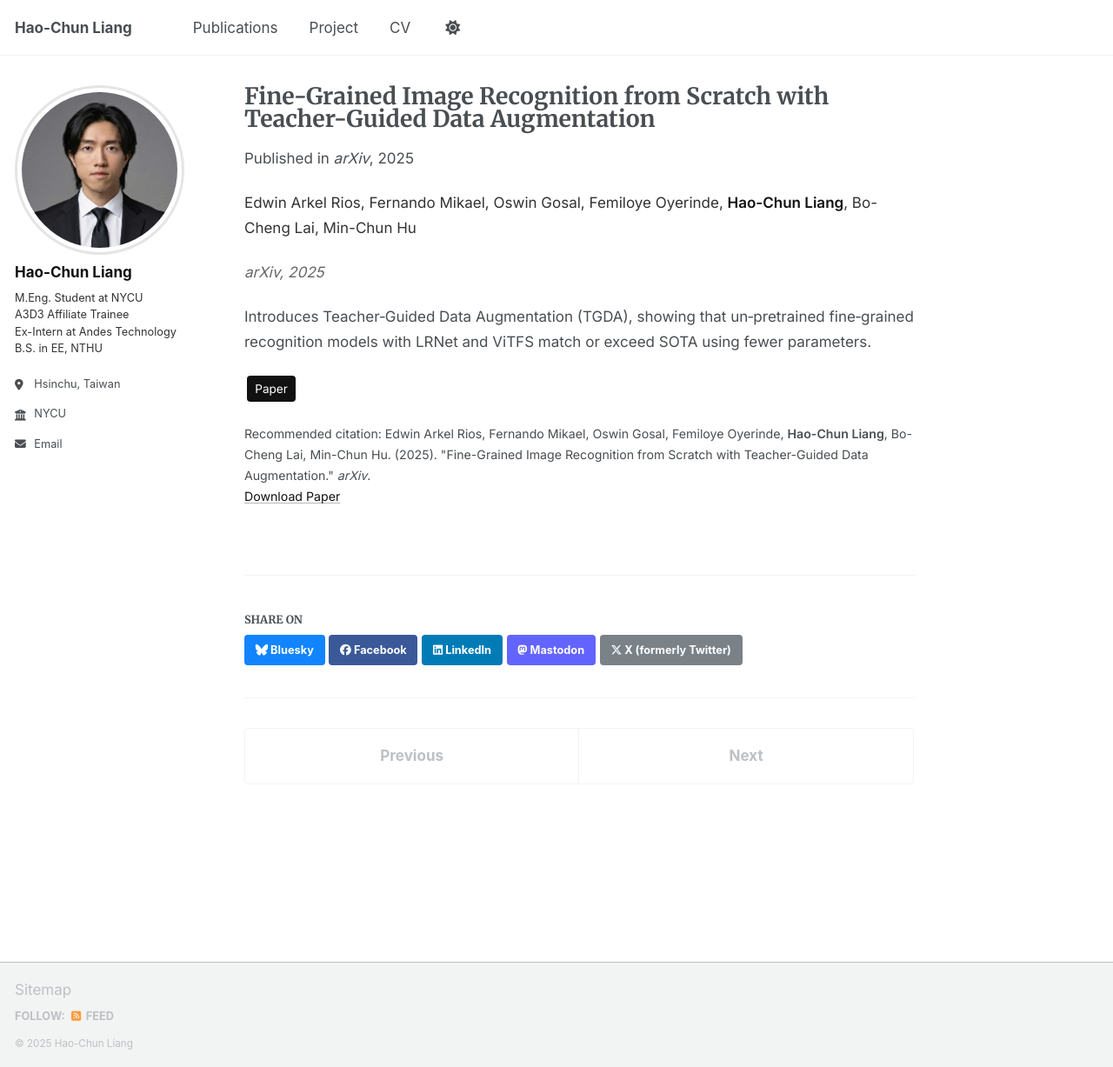
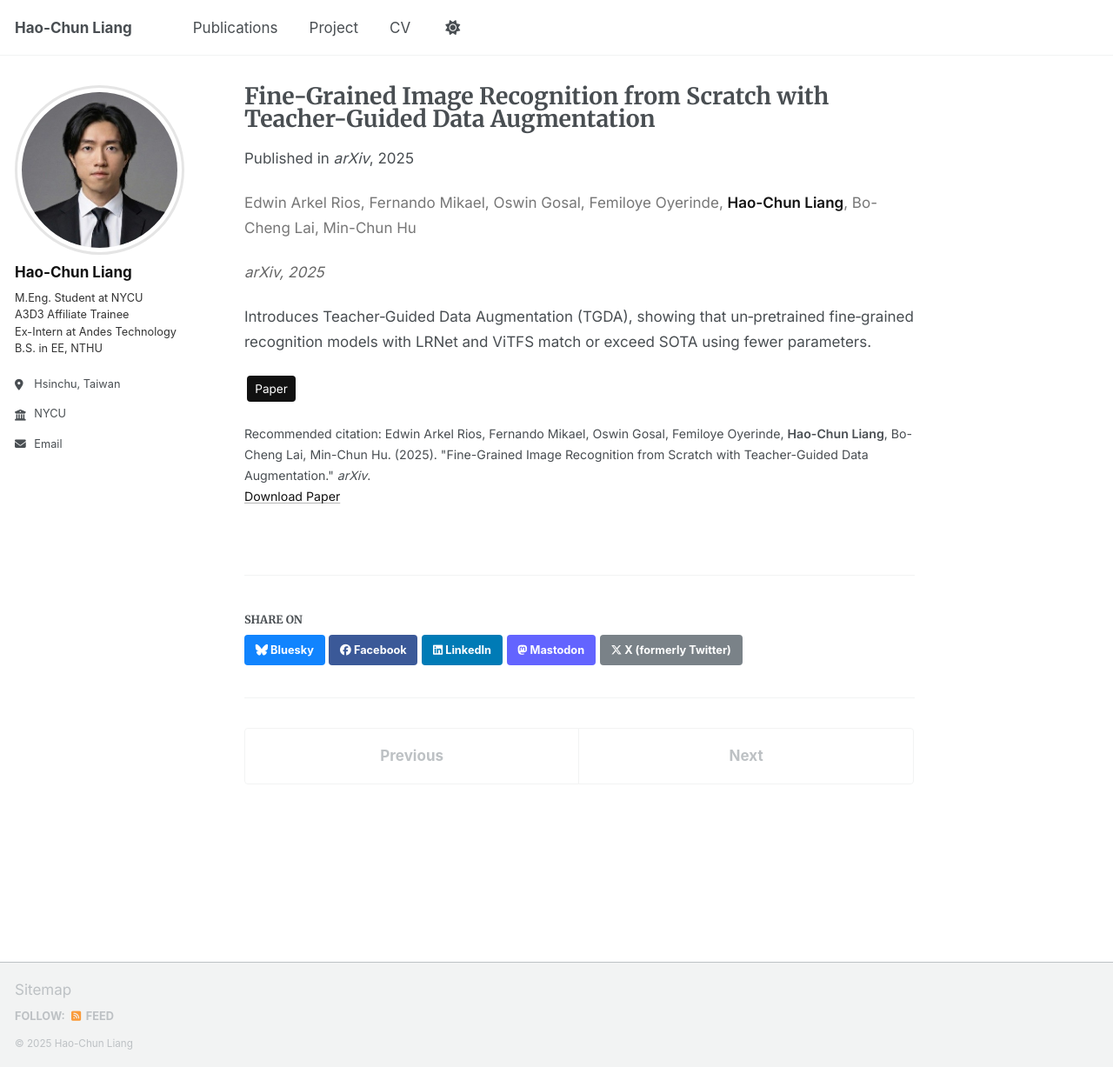
Before and after one commit to noyaboy/noyaboy.github.io, a Jekyll site: the page built from _publications/2025-01-01-tgda-fgir.md, in a window 1280 px wide and 1227 px high. Shown: the whole window at 87% size. Built offline with Jekyll 4.4.1, drawn with Linux system fonts in a browser that asks for light colours; a script that is not in the unit is left out.

Commit message:
Update author name styling in publications
- Light mode: other authors in gray (#777777), my name in near-black
- Dark mode: other authors in gray (#888888), my name in light gray bold (#cccccc)

🤖 Generated with [Claude Code](https://claude.com/claude-code)

Co-Authored-By: Claude <noreply@anthropic.com>

```diff
--- a/_sass/_custom.scss
+++ b/_sass/_custom.scss
@@ -202,11 +202,11 @@ body {
 
 .cv-pub-authors {
   font-size: 0.9em;
-  color: $color-text-secondary;
+  color: #777777;  // Gray for other authors
   margin-top: 0.25em;
 
   strong {
-    color: $color-heading-other;
+    color: $color-heading-other;  // Near-black for my name
   }
 }
 
@@ -373,11 +373,11 @@ body {
 }
 
 .pub-authors {
-  color: $color-text-main;
+  color: #777777;  // Gray for other authors
   font-size: 0.95em;
 
   strong {
-    color: $color-heading-other;
+    color: $color-heading-other;  // Near-black for my name
     font-weight: 600;
   }
 }
@@ -624,10 +624,11 @@ body {
 
   // Publication styling
   .pub-authors {
-    color: $dark-text-muted;
+    color: #888888;  // Gray for other authors
 
     strong {
-      color: $dark-heading;
+      color: #cccccc;  // Light gray bold for my name
+      font-weight: 700;
     }
   }
 
@@ -722,10 +723,11 @@ body {
   }
 
   .cv-pub-authors {
-    color: $dark-text-muted;
+    color: #888888;  // Gray for other authors
 
     strong {
-      color: $dark-heading;
+      color: #cccccc;  // Light gray bold for my name
+      font-weight: 700;
     }
   }
 
```
